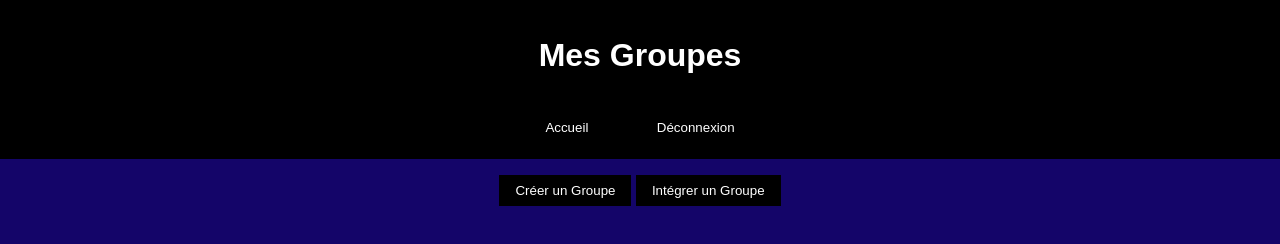
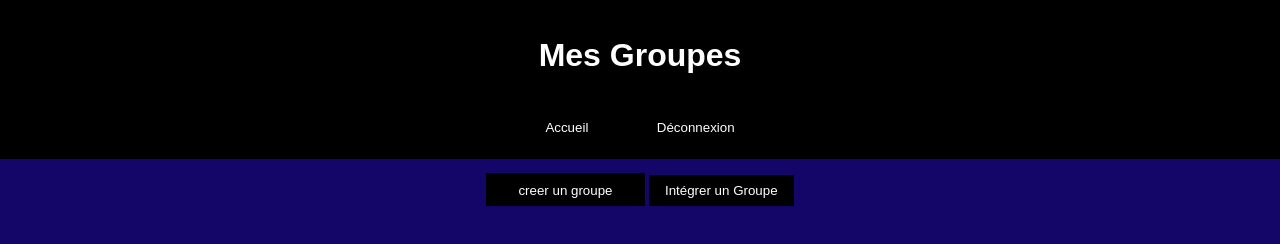
Before and after one commit to timothee-piotre/timothee-piotre.github.io, a plain HTML site: page group.html in a window 1280 px wide. Drawn offline with Linux system fonts and the light colour scheme.

Commit message:
Update group.html

```diff
--- a/group.html
+++ b/group.html
@@ -19,7 +19,7 @@
         </style>
         <div id="groupSection">
             <div id="groupMenu">
-                <button type="button" onclick="showCreateGroupForm()">Créer un Groupe</button>
+                <a href="newgroup.html"><button>creer un groupe</button></a>
                 <button type="button" onclick="showJoinGroupForm()">Intégrer un Groupe</button>
             </div>
             <div id="groupsList"></div>
```
